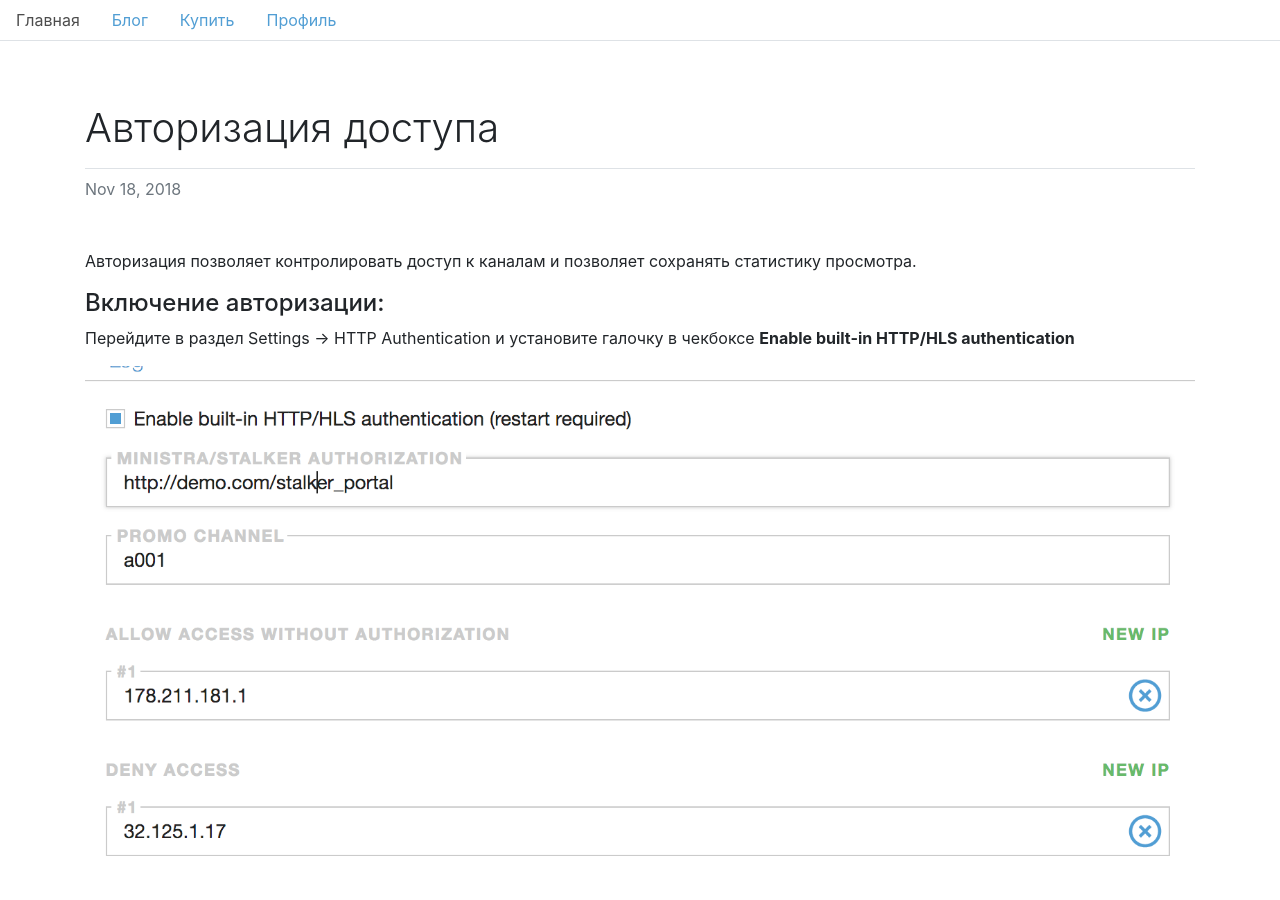
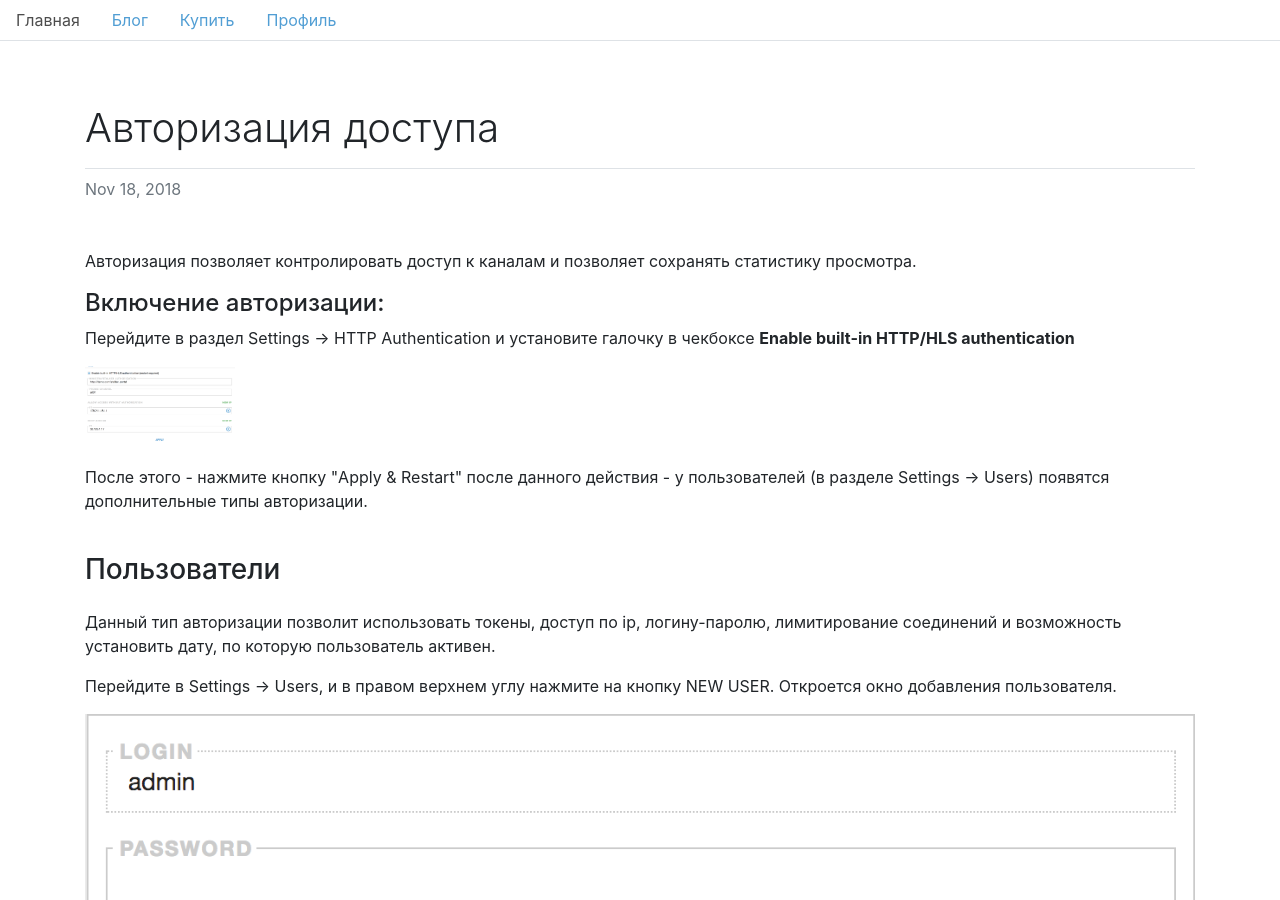
Before and after one commit to ramzes1401ss3/cesbo-www, a Jekyll site: the page built from ru/_posts/2018-11-18-access_authorization.md, in a window 1280 px wide and 900 px high. Built offline with Jekyll 4.4.1, drawn with Linux system fonts in a browser that asks for light colours.

Commit message:
Update 2018-11-18-access_authorization.md

```diff
--- a/ru/_posts/2018-11-18-access_authorization.md
+++ b/ru/_posts/2018-11-18-access_authorization.md
@@ -12,7 +14,7 @@ tags: [dev]
 
 Перейдите в раздел Settings -> HTTP Authentication и установите галочку в чекбоксе **Enable built-in HTTP/HLS authentication**
 
-![Image](/assets/post-img/authentication.png){:class="img-fluid"}
+![Image](/assets/post-img/authentication.png){:class="foc"}
 
 После этого - нажмите кнопку "Apply & Restart" после данного действия - у пользователей (в разделе Settings -> Users) появятся дополнительные типы авторизации.
 
```
Also changed, not shown: other parts of ru/_posts/2018-11-18-access_authorization.md (+2 -0 lines).
